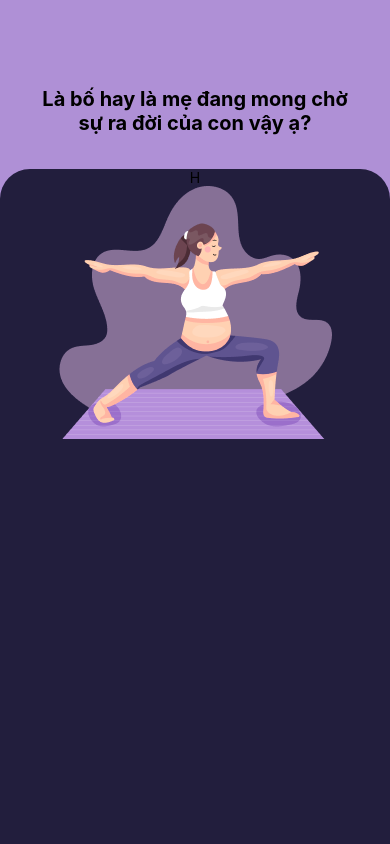
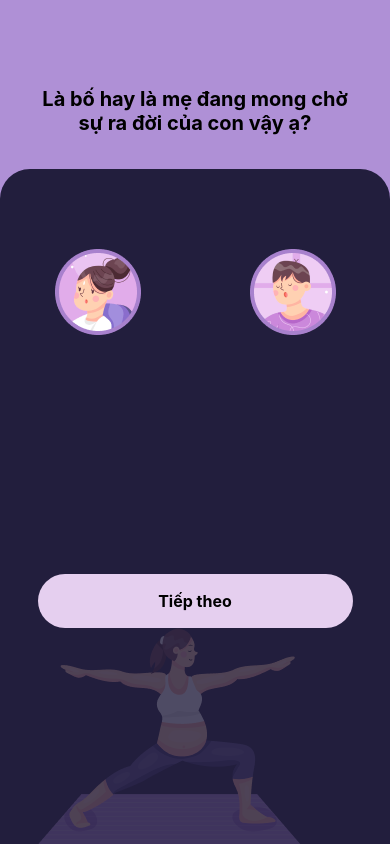
Before and after one commit to TalJa1/MamaMate, a React Native app: screen /Question in a window 390 px wide. Built offline with nearby package versions, Linux system fonts and the light colour scheme.

Commit message:
1st layout of question page

```diff
--- a/pages/QuestionPage.tsx
+++ b/pages/QuestionPage.tsx
@@ -1,5 +1,12 @@
 /* eslint-disable prettier/prettier */
-import {View, Text, StyleSheet, Dimensions, Image} from 'react-native';
+import {
+  View,
+  Text,
+  StyleSheet,
+  Dimensions,
+  Image,
+  TouchableOpacity,
+} from 'react-native';
 import React from 'react';
 
 // eslint-disable-next-line @typescript-eslint/no-unused-vars
@@ -14,8 +21,25 @@ const QuestionPage = () => {
         </Text>
       </View>
       <View style={styles.lowerview}>
-        <Text>H</Text>
-        <Image source={require('../assets/questionsAssets/yoga1.png')} />
+        <View style={styles.choices}>
+          <View>
+            <Image source={require('../assets/questionsAssets/isMom.png')} />
+          </View>
+          <View>
+            <Image source={require('../assets/questionsAssets/isDad.png')} />
+          </View>
+        </View>
+        <View>
+          <TouchableOpacity
+            style={styles.nextBtn}
+            onPress={() => console.log('next Pressed')}>
+            <Text style={styles.nextBtnText}>Tiếp theo</Text>
+          </TouchableOpacity>
+          <Image
+            style={styles.img}
+            source={require('../assets/questionsAssets/yoga1.png')}
+          />
+        </View>
       </View>
     </View>
   );
@@ -43,15 +67,34 @@ const styles = StyleSheet.create({
   lowerview: {
     flex: 1.6,
     alignItems: 'center',
+    justifyContent: 'flex-end',
     backgroundColor: '#221E3D',
     borderTopLeftRadius: 30,
     borderTopRightRadius: 30,
     width: width,
   },
   img: {
-    position: 'relative',
-    bottom: 0,
-    opacity: 0.5,
+    opacity: 0.2,
+  },
+  choices: {
+    flex: 1,
+    flexDirection: 'row',
+    width: width,
+    alignItems: 'flex-start',
+    justifyContent: 'space-around',
+    marginTop: 80,
+  },
+  nextBtn: {
+    backgroundColor: '#E5CFEF',
+    height: 54,
+    width: 315,
+    borderRadius: 30,
+    justifyContent: 'center',
+    alignItems: 'center',
+  },
+  nextBtnText: {
+    fontSize: 16,
+    fontWeight: '700',
   },
 });
 
```
Also changed, not shown: assets/questionsAssets/yoga1.png.
